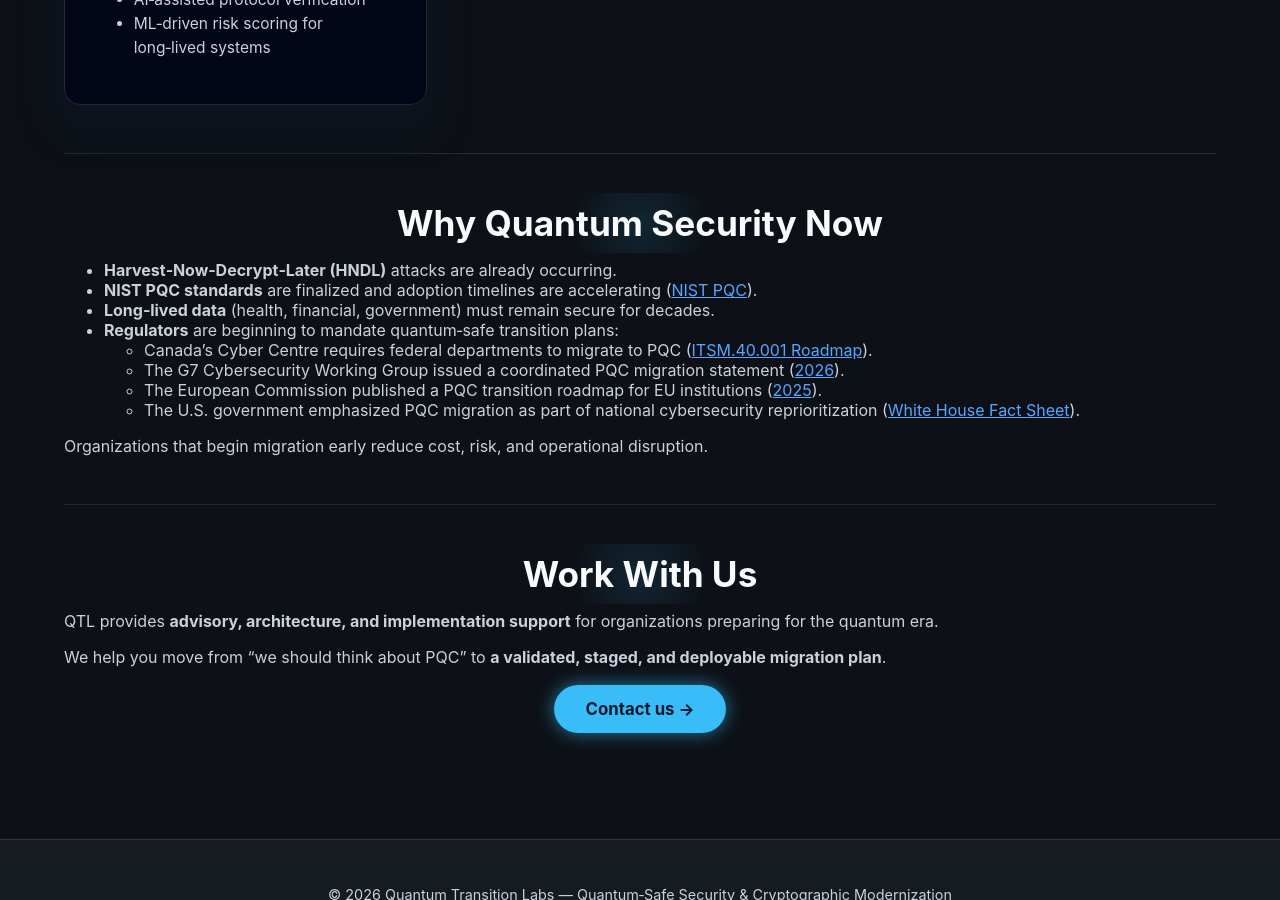
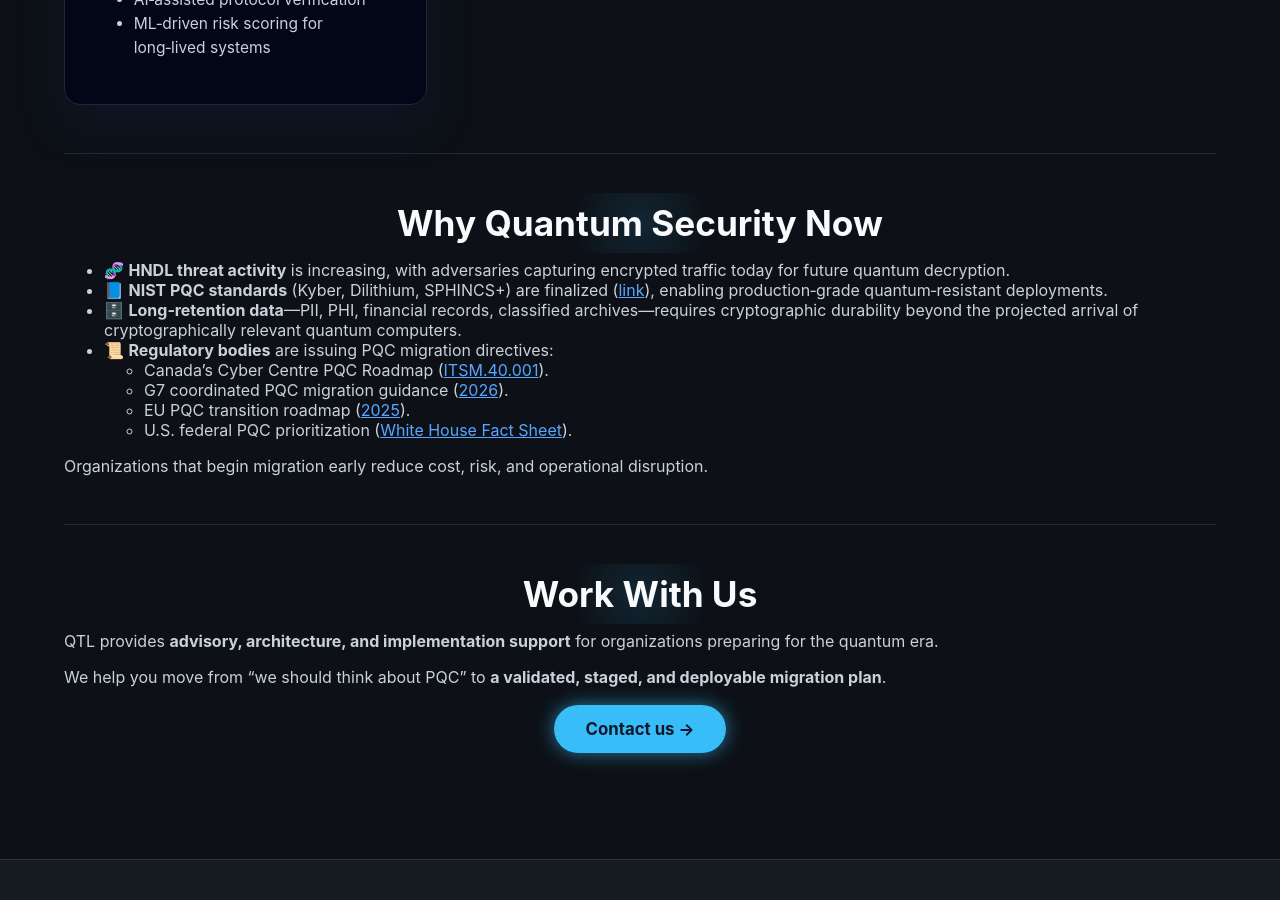
Before and after one commit to hassankhodaiemehr/qtransitionlabs, a Jekyll site: the page built from index.md, in a window 1280 px wide and 900 px high, scrolled down 1839 px. Built offline with Jekyll 4.4.1, drawn with Linux system fonts in a browser that asks for light colours.

Commit message:
Update quantum security section with new insights

```diff
--- a/index.md
+++ b/index.md
@@ -672,18 +672,22 @@ body.light-mode .partner-label {
   <div class="section-title reveal-target">Why Quantum Security Now</div>
 
 <ul class="reveal-target">
-  <li><strong>Harvest‑Now‑Decrypt‑Later (HNDL)</strong> attacks are already occurring.</li>
-  <li><strong>NIST PQC standards</strong> are finalized and adoption timelines are accelerating (<a href="https://csrc.nist.gov/projects/post-quantum-cryptography" target="_blank">NIST PQC</a>).</li>
-  <li><strong>Long‑lived data</strong> (health, financial, government) must remain secure for decades.</li>
-  <li><strong>Regulators</strong> are beginning to mandate quantum‑safe transition plans:
+  <li class="slide-up"><span class="icon">🧬</span> <strong>HNDL threat activity</strong> is increasing, with adversaries capturing encrypted traffic today for future quantum decryption.</li>
+
+  <li class="slide-up delay-1"><span class="icon">📘</span> <strong>NIST PQC standards</strong> (Kyber, Dilithium, SPHINCS+) are finalized (<a href="https://csrc.nist.gov/projects/post-quantum-cryptography" target="_blank">link</a>), enabling production‑grade quantum‑resistant deployments.</li>
+
+  <li class="slide-up delay-2"><span class="icon">🗄️</span> <strong>Long‑retention data</strong>—PII, PHI, financial records, classified archives—requires cryptographic durability beyond the projected arrival of cryptographically relevant quantum computers.</li>
+
+  <li class="slide-up delay-3"><span class="icon">📜</span> <strong>Regulatory bodies</strong> are issuing PQC migration directives:
     <ul>
-      <li>Canada’s Cyber Centre requires federal departments to migrate to PQC (<a href="https://www.cyber.gc.ca/en/guidance/roadmap-migration-post-quantum-cryptography-government-canada-itsm40001" target="_blank">ITSM.40.001 Roadmap</a>).</li>
-      <li>The G7 Cybersecurity Working Group issued a coordinated PQC migration statement (<a href="https://www.cyber.gc.ca/en/news-events/g7-cybersecurity-working-group-statement-preparing-post-quantum-cryptography-migration" target="_blank">2026</a>).</li>
-      <li>The European Commission published a PQC transition roadmap for EU institutions (<a href="https://digital-strategy.ec.europa.eu/en/library/coordinated-implementation-roadmap-transition-post-quantum-cryptography" target="_blank">2025</a>).</li>
-      <li>The U.S. government emphasized PQC migration as part of national cybersecurity reprioritization (<a href="https://www.whitehouse.gov/fact-sheets/2025/06/fact-sheet-president-donald-j-trump-reprioritizes-cybersecurity-efforts-to-protect-america/" target="_blank">White House Fact Sheet</a>).</li>
+      <li>Canada’s Cyber Centre PQC Roadmap (<a href="https://www.cyber.gc.ca/en/guidance/roadmap-migration-post-quantum-cryptography-government-canada-itsm40001" target="_blank">ITSM.40.001</a>).</li>
+      <li>G7 coordinated PQC migration guidance (<a href="https://www.cyber.gc.ca/en/news-events/g7-cybersecurity-working-group-statement-preparing-post-quantum-cryptography-migration" target="_blank">2026</a>).</li>
+      <li>EU PQC transition roadmap (<a href="https://digital-strategy.ec.europa.eu/en/library/coordinated-implementation-roadmap-transition-post-quantum-cryptography" target="_blank">2025</a>).</li>
+      <li>U.S. federal PQC prioritization (<a href="https://www.whitehouse.gov/fact-sheets/2025/06/fact-sheet-president-donald-j-trump-reprioritizes-cybersecurity-efforts-to-protect-america/" target="_blank">White House Fact Sheet</a>).</li>
     </ul>
   </li>
 </ul>
+
 
 
 
```
